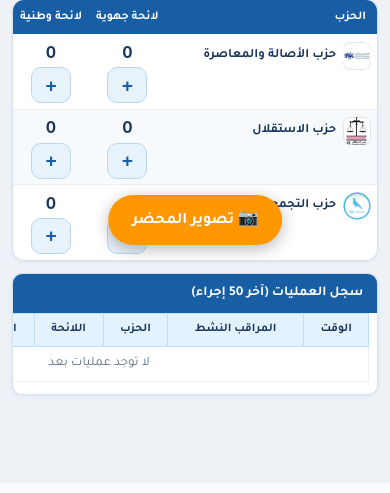
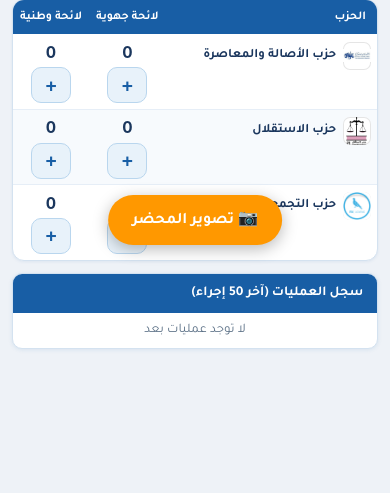
Before and after one commit to redaelbek1/KSOFT-NTI5ABAT, a Flask app: page /phone in a window 390 px wide. Shown: the part 583-1076 px from the top of the page. Before the commit the page ends 982 px from the top, so only its background shows below. Run offline with Flask 3, Linux system fonts and the light colour scheme; the visitor is signed in with stand-in values (Sample User, id 1).

Commit message:
Journal du comptage en cartes sur la version telephone
Le tableau a six colonnes imposait un defilement horizontal sur mobile.
Chaque operation devient une carte: action, حزب et لائحة, total, puis
heure et مراقب نشط. Seules les 10 dernieres sont affichees, le reste se
deplie via un bouton. Marge basse ajoutee pour que le bouton flottant du
محضر ne masque plus la derniere carte.

ASSET_VERSION passe a 52 pour invalider le cache des navigateurs.

Co-Authored-By: Claude Opus 5 <noreply@anthropic.com>

```diff
--- a/render.yaml
+++ b/render.yaml
@@ -23,7 +23,7 @@ services:
       - key: KASOFT_PHASE2
         value: "1"
       - key: ASSET_VERSION
-        value: "51"
+        value: "52"
       - key: FLASK_DEBUG
         value: "0"
       # Saisi à la main dans le tableau de bord : on utilise l'URL EXTERNE de
--- a/static/phone/app.css
+++ b/static/phone/app.css
@@ -358,12 +358,13 @@ html:has(.phone-body) {
 
 /* ── Journal ── */
 .phone-journal-card {
+    /* Marge basse : le bouton flottant du محضر ne doit pas masquer la fin. */
+    margin-bottom: 4.5rem;
     background: #fff;
     border-radius: 10px;
     overflow: hidden;
     box-shadow: 0 1px 4px rgba(24, 94, 165, 0.1);
     border: 1px solid #d4e2f0;
-    margin-bottom: 1rem;
     width: 100%;
     min-width: 0;
 }
@@ -378,43 +379,79 @@ html:has(.phone-body) {
     word-break: break-word;
 }
 
-.phone-journal-wrap {
-    overflow-x: auto;
-    -webkit-overflow-scrolling: touch;
-    max-width: 100%;
-    padding: 0 0.5rem 0.75rem;
+.phone-journal-list {
+    padding: 0.5rem;
+    display: grid;
+    gap: 0.4rem;
 }
 
-.phone-journal-table {
-    width: 100%;
-    min-width: 540px;
-    border-collapse: collapse;
-    font-size: 0.74rem;
+/* Une opération = une carte (le tableau à 6 colonnes est illisible ici) */
+.phone-jrn {
+    border: 1px solid #e6eef7;
+    border-radius: 8px;
+    padding: 0.5rem 0.6rem;
+    background: #fafcff;
 }
 
-.phone-journal-table th {
-    background: #e3f2fd;
-    padding: 0.45rem 0.4rem;
-    border: 1px solid #bbdefb;
-    white-space: nowrap;
+.phone-jrn-head {
+    display: flex;
+    align-items: center;
+    gap: 0.5rem;
 }
 
-.phone-journal-table td {
-    padding: 0.45rem 0.4rem;
-    border: 1px solid #eee;
+.phone-jrn-action {
+    flex: 0 0 auto;
+    min-width: 2.2rem;
+    padding: 0.1rem 0.35rem;
+    border-radius: 6px;
+    font-size: 0.78rem;
+    font-weight: 700;
     text-align: center;
-    white-space: nowrap;
+    font-family: Inter, Arial, sans-serif;
+    direction: ltr;
 }
 
-.phone-journal-table td:nth-child(2),
-.phone-journal-table td:nth-child(3),
-.phone-journal-table td:nth-child(4) {
-    white-space: normal;
-    max-width: 88px;
-    word-break: break-word;
+.phone-jrn-plus { background: #e8f8ef; color: #2e7d32; }
+.phone-jrn-minus { background: #fce8ee; color: #c2185b; }
+
+.phone-jrn-title {
+    flex: 1 1 auto;
+    min-width: 0;
+    font-size: 0.82rem;
+    font-weight: 600;
+    line-height: 1.3;
+    color: #1a365d;
 }
 
-.phone-journal-table tbody tr:nth-child(even) { background: #fafafa; }
+.phone-jrn-total {
+    flex: 0 0 auto;
+    font-size: 1rem;
+    font-weight: 700;
+    color: #185ea5;
+}
+
+.phone-jrn-toggle {
+    margin-top: 0.15rem;
+    padding: 0.5rem;
+    background: #e8f2fa;
+    border: 1px solid #b9d6ee;
+    border-radius: 8px;
+    color: #185ea5;
+    font: inherit;
+    font-weight: 600;
+    font-size: 0.82rem;
+    cursor: pointer;
+    width: 100%;
+}
+
+.phone-jrn-meta {
+    display: flex;
+    justify-content: space-between;
+    gap: 0.5rem;
+    margin-top: 0.25rem;
+    font-size: 0.72rem;
+    color: #5a6f85;
+}
 
 /* ── État vide ── */
 .phone-empty {
--- a/static/phone/app.js
+++ b/static/phone/app.js
@@ -197,23 +197,46 @@ function renderGrid(leaderId) {
     });
 }
 
+// Le journal n'affiche que les dernières opérations : 50 cartes font une page
+// interminable sur téléphone. Le bouton « عرض المزيد » déplie le reste.
+const JOURNAL_PREVIEW = 10;
+let journalExpanded = false;
+
+/**
+ * Sur téléphone le journal est une liste de cartes : un tableau à six colonnes
+ * est illisible sur un écran étroit.
+ */
 function renderJournal() {
     const bureauId = currentBureauId();
-    const entries = KasoftStore.filterJournalForBureau(state, bureauId);
+    const all = KasoftStore.filterJournalForBureau(state, bureauId);
+    const entries = journalExpanded ? all : all.slice(0, JOURNAL_PREVIEW);
+    const hidden = all.length - entries.length;
+    const toggle = all.length > JOURNAL_PREVIEW
+        ? `<button type="button" class="phone-jrn-toggle" id="btn-journal-toggle">${
+            journalExpanded ? "عرض أقل" : `عرض المزيد (${hidden})`
+        }</button>`
+        : "";
     els.journal.innerHTML =
         entries
-            .map(
-                (j) => `
-        <tr>
-            <td class="num" lang="en-US" dir="ltr">${KasoftStore.formatTime(j.time)}</td>
-            <td>${j.actif}</td>
-            <td>${j.parti}</td>
-            <td>${j.mourakib}</td>
-            <td class="num" lang="en-US" dir="ltr">${j.action}</td>
-            <td class="num" lang="en-US" dir="ltr">${j.total}</td>
-        </tr>`
-            )
-            .join("") || `<tr><td colspan="6" class="phone-hint-inline">لا توجد عمليات بعد</td></tr>`;
+            .map((j) => {
+                const plus = j.action === "+1";
+                const cls = plus ? "phone-jrn-plus" : "phone-jrn-minus";
+                // Les entrées des compteurs (ملغاة، متنازع عليها) n'ont ni حزب ni لائحة.
+                const detail = [j.parti, j.mourakib].filter((v) => v && v !== "—").join(" — ");
+                return `
+        <article class="phone-jrn">
+            <div class="phone-jrn-head">
+                <span class="phone-jrn-action ${cls}">${j.action}</span>
+                <span class="phone-jrn-title">${detail || j.action}</span>
+                <span class="phone-jrn-total num" lang="en-US" dir="ltr">${j.total}</span>
+            </div>
+            <div class="phone-jrn-meta">
+                <span class="num" lang="en-US" dir="ltr">${KasoftStore.formatTime(j.time)}</span>
+                <span>${j.actif || "—"}</span>
+            </div>
+        </article>`;
+            })
+            .join("") + toggle || `<p class="phone-hint-inline">لا توجد عمليات بعد</p>`;
 }
 
 function renderBureauSelect() {
@@ -294,6 +317,12 @@ els.bureau.addEventListener("change", () => {
 
 els.mourakibActif.addEventListener("change", persist);
 
+els.journal?.addEventListener("click", (e) => {
+    if (!e.target.closest("#btn-journal-toggle")) return;
+    journalExpanded = !journalExpanded;
+    renderJournal();
+});
+
 els.grid.addEventListener("click", (e) => {
     const btn = e.target.closest("[data-vote]");
     if (!btn) return;
--- a/templates/phone/comptage.html
+++ b/templates/phone/comptage.html
@@ -59,21 +59,7 @@
 
             <section class="phone-journal-card">
                 <div class="phone-journal-title" data-i18n="cpt_journal">سجل العمليات (آخر 50 إجراء)</div>
-                <div class="phone-journal-wrap">
-                    <table class="phone-journal-table">
-                        <thead>
-                            <tr>
-                                <th data-i18n="th_time">الوقت</th>
-                                <th data-i18n="th_actif">المراقب النشط</th>
-                                <th data-i18n="th_parti">الحزب</th>
-                                <th data-i18n="th_mourakib">اللائحة</th>
-                                <th data-i18n="th_action">الإجراء</th>
-                                <th data-i18n="th_total">المجموع</th>
-                            </tr>
-                        </thead>
-                        <tbody id="journal-body"></tbody>
-                    </table>
-                </div>
+                <div class="phone-journal-list" id="journal-body"></div>
             </section>
         </div>
     </main>
```
